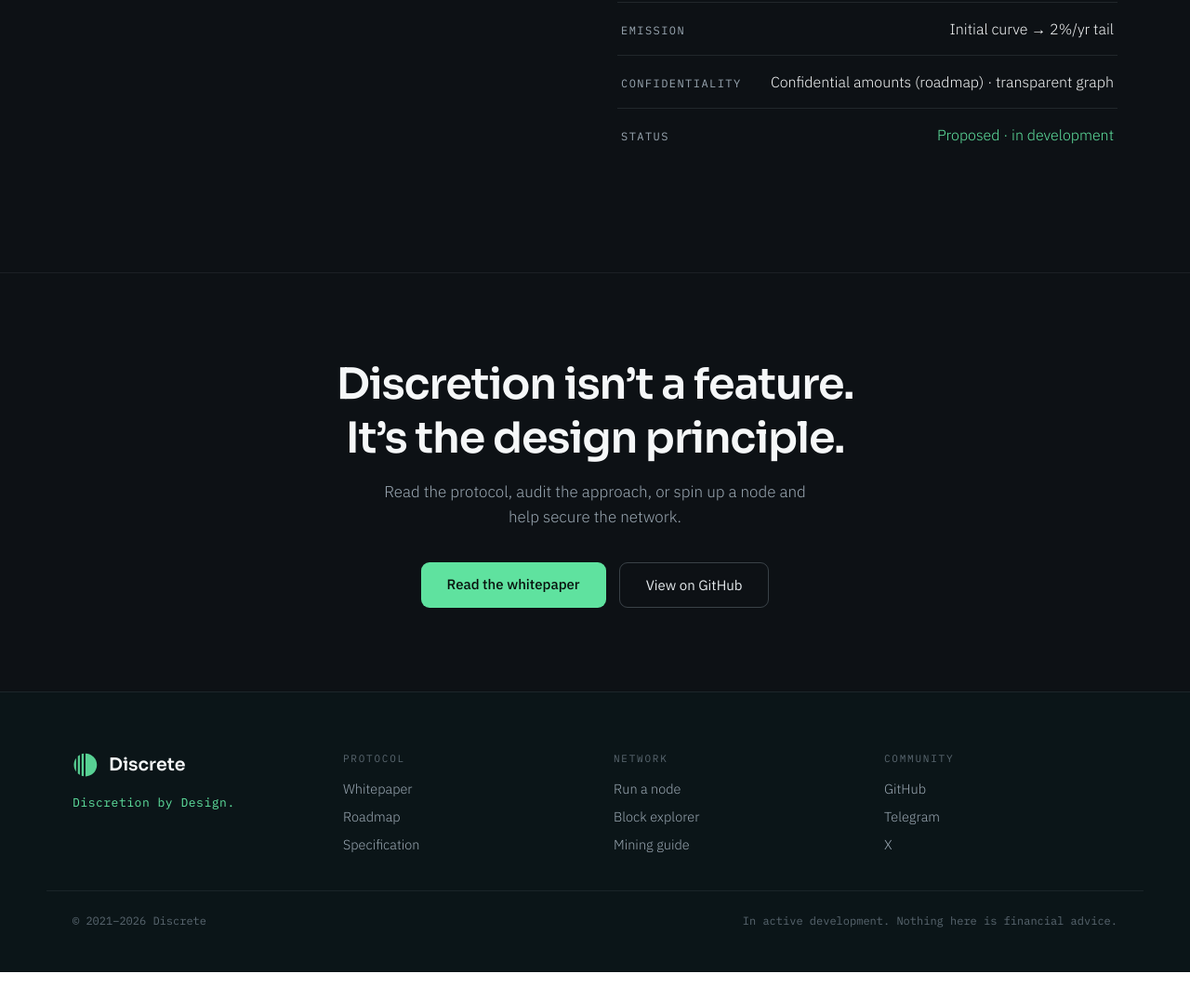
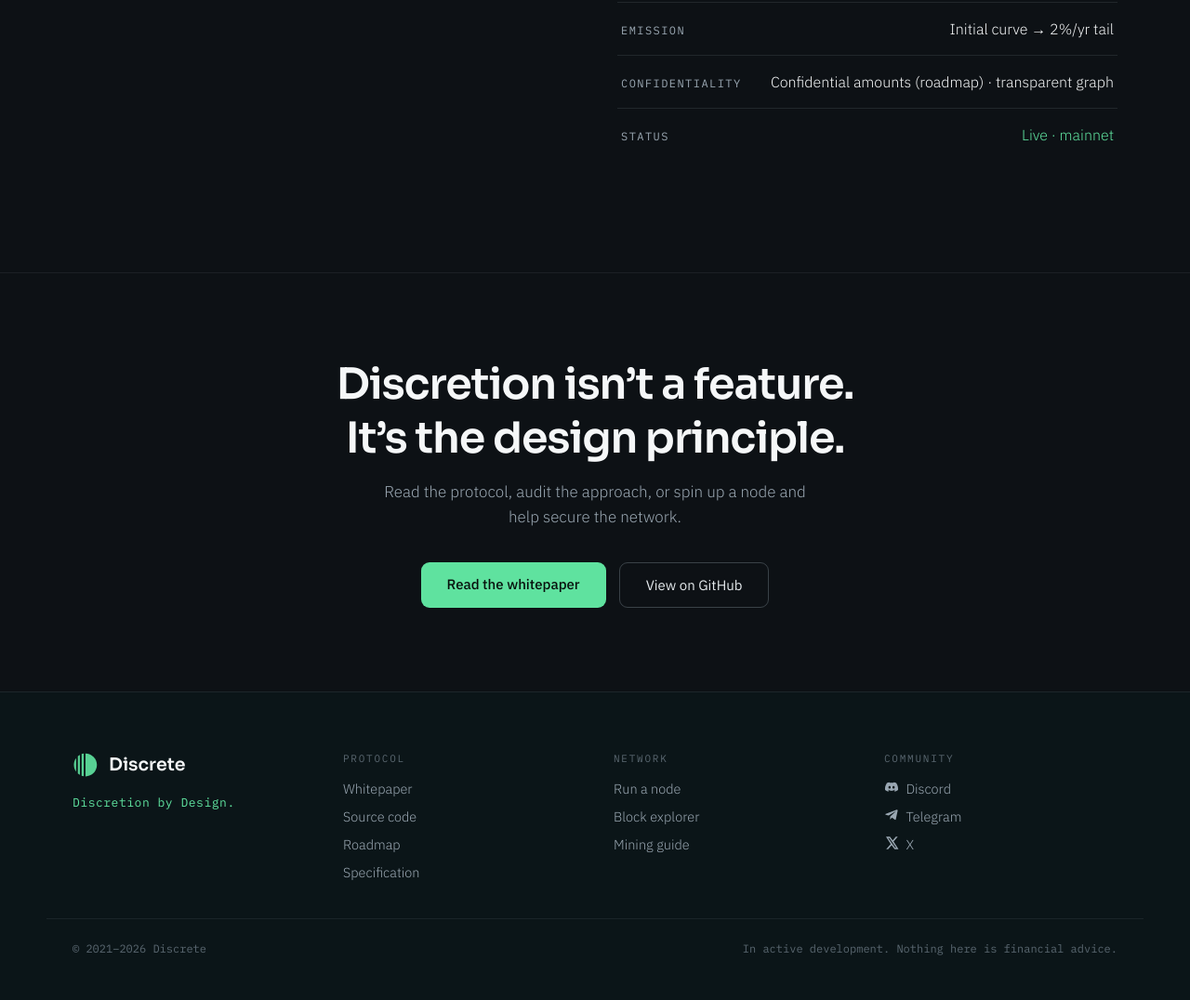
Before and after one commit to discretecoin/discrete-cash, a plain HTML site: page index.html in a window 1280 px wide. Shown: the part 4478-5554 px from the top of the page at 93% size. Before the commit the page ends 5524 px from the top, so only its background shows below. Drawn offline with Linux system fonts and the light colour scheme; a script that the page names is missing.

Commit message:
Add some links and update status

```diff
--- a/assets/styles.css
+++ b/assets/styles.css
@@ -130,6 +130,7 @@
   .dc-style-103{font-family:'IBM Plex Mono',monospace; font-size:11px; letter-spacing:.16em; text-transform:uppercase; color:#5A6770; margin-bottom:16px;}
   .dc-style-104{display:flex; flex-direction:column; gap:11px;}
   .dc-style-105{font-size:14.5px; color:#9AA7B2; text-decoration:none; transition:color .2s;}
+  .dc-style-105 svg{vertical-align:-0.125em; margin-right:4px;}
   .dc-style-106{max-width:1180px; margin:0 auto; padding:24px 28px 48px; border-top:1px solid rgba(154,167,178,.10); display:flex; justify-content:space-between; gap:20px; flex-wrap:wrap;}
   .dc-style-107{font-family:'IBM Plex Mono',monospace; font-size:12px; color:#5A6770;}
   .dc-style-108{font-family:'IBM Plex Mono',monospace; font-size:12px; color:#5A6770; max-width:520px; text-align:right;}
--- a/index.html
+++ b/index.html
@@ -884,7 +884,7 @@
         </div>
         <div class="dc-style-88">
           <span class="dc-style-76">Status</span>
-          <span class="dc-style-89">Proposed · in development</span>
+          <span class="dc-style-89">Live · mainnet</span>
         </div>
       </div>
     </div>
@@ -915,7 +915,8 @@
       <div>
         <div class="dc-style-103">Protocol</div>
         <div class="dc-style-104">
-          <a href="#" class="dc-style-105 dc-hover-1">Whitepaper</a>
+          <a href="https://docs.discrete.cash/whitepaper/discrete-whitepaper.pdf" class="dc-style-105 dc-hover-1">Whitepaper</a>
+          <a href="https://github.com/discretecoin" class="dc-style-105 dc-hover-1">Source code</a>
           <a href="#roadmap" class="dc-style-105 dc-hover-1">Roadmap</a>
           <a href="#specs" class="dc-style-105 dc-hover-1">Specification</a>
         </div>
@@ -923,7 +924,7 @@
       <div>
         <div class="dc-style-103">Network</div>
         <div class="dc-style-104">
-          <a href="#" class="dc-style-105 dc-hover-1">Run a node</a>
+          <a href="https://docs.discrete.cash/#/operators/node-operation" class="dc-style-105 dc-hover-1">Run a node</a>
           <a href="https://explorer.discrete.cash/" class="dc-style-105 dc-hover-1">Block explorer</a>
           <a href="https://docs.discrete.cash/#/operators/mining" class="dc-style-105 dc-hover-1">Mining guide</a>
         </div>
@@ -931,9 +932,9 @@
       <div>
         <div class="dc-style-103">Community</div>
         <div class="dc-style-104">
-          <a href="https://github.com/discretecoin" class="dc-style-105 dc-hover-1">GitHub</a>
-          <a href="https://t.me/discretecoin" class="dc-style-105 dc-hover-1">Telegram</a>
-          <a href="https://twitter.com/discretecoin" class="dc-style-105 dc-hover-1">X</a>
+          <a href="https://discord.gg/discrete" class="dc-style-105 dc-hover-1"><svg aria-hidden="true" focusable="false" width="16" height="16" viewBox="0 0 24 24" fill="currentColor" xmlns="http://www.w3.org/2000/svg"><path d="M19.54 5.34A16.44 16.44 0 0 0 15.44 4l-.5 1.03a15.3 15.3 0 0 0-5.87 0L8.56 4a16.5 16.5 0 0 0-4.11 1.34C1.85 9.2 1.15 12.96 1.5 16.67a16.56 16.56 0 0 0 5.03 2.55l1.22-1.66a10.63 10.63 0 0 1-1.92-.92l.47-.36a11.8 11.8 0 0 0 11.4 0l.47.36c-.61.36-1.25.67-1.92.92l1.22 1.66a16.5 16.5 0 0 0 5.03-2.55c.41-4.3-.7-8.02-2.96-11.33ZM8.75 14.39c-1 0-1.82-.92-1.82-2.04 0-1.13.8-2.05 1.82-2.05 1.02 0 1.84.93 1.82 2.05 0 1.12-.8 2.04-1.82 2.04Zm6.5 0c-1 0-1.82-.92-1.82-2.04 0-1.13.8-2.05 1.82-2.05 1.02 0 1.84.93 1.82 2.05 0 1.12-.8 2.04-1.82 2.04Z"/></svg> Discord</a>
+          <a href="https://t.me/discretecoin" class="dc-style-105 dc-hover-1"><svg aria-hidden="true" focusable="false" width="16" height="16" viewBox="0 0 24 24" fill="currentColor" xmlns="http://www.w3.org/2000/svg"><path d="M21.94 4.67 18.92 18.9c-.23 1-.82 1.25-1.66.78l-4.6-3.39-2.22 2.14c-.25.25-.45.45-.92.45l.33-4.69 8.53-7.71c.37-.33-.08-.52-.58-.19L7.26 12.93l-4.54-1.42c-.99-.31-1-1-.21-1.31L20.26 3.36c.82-.3 1.54.2 1.68 1.31Z"/></svg> Telegram</a>
+          <a href="https://twitter.com/discretecoin" class="dc-style-105 dc-hover-1"><svg aria-hidden="true" focusable="false" width="16" height="16" viewBox="0 0 24 24" fill="currentColor" xmlns="http://www.w3.org/2000/svg"><path d="M18.9 2H22l-6.77 7.74L23.2 22h-6.24l-4.89-6.39L6.48 22H3.36l7.26-8.3L2.98 2h6.4l4.42 5.84L18.9 2Zm-1.1 17.84h1.72L8.44 4.05H6.6L17.8 19.84Z"/></svg> X</a>
         </div>
       </div>
     </div>
```
